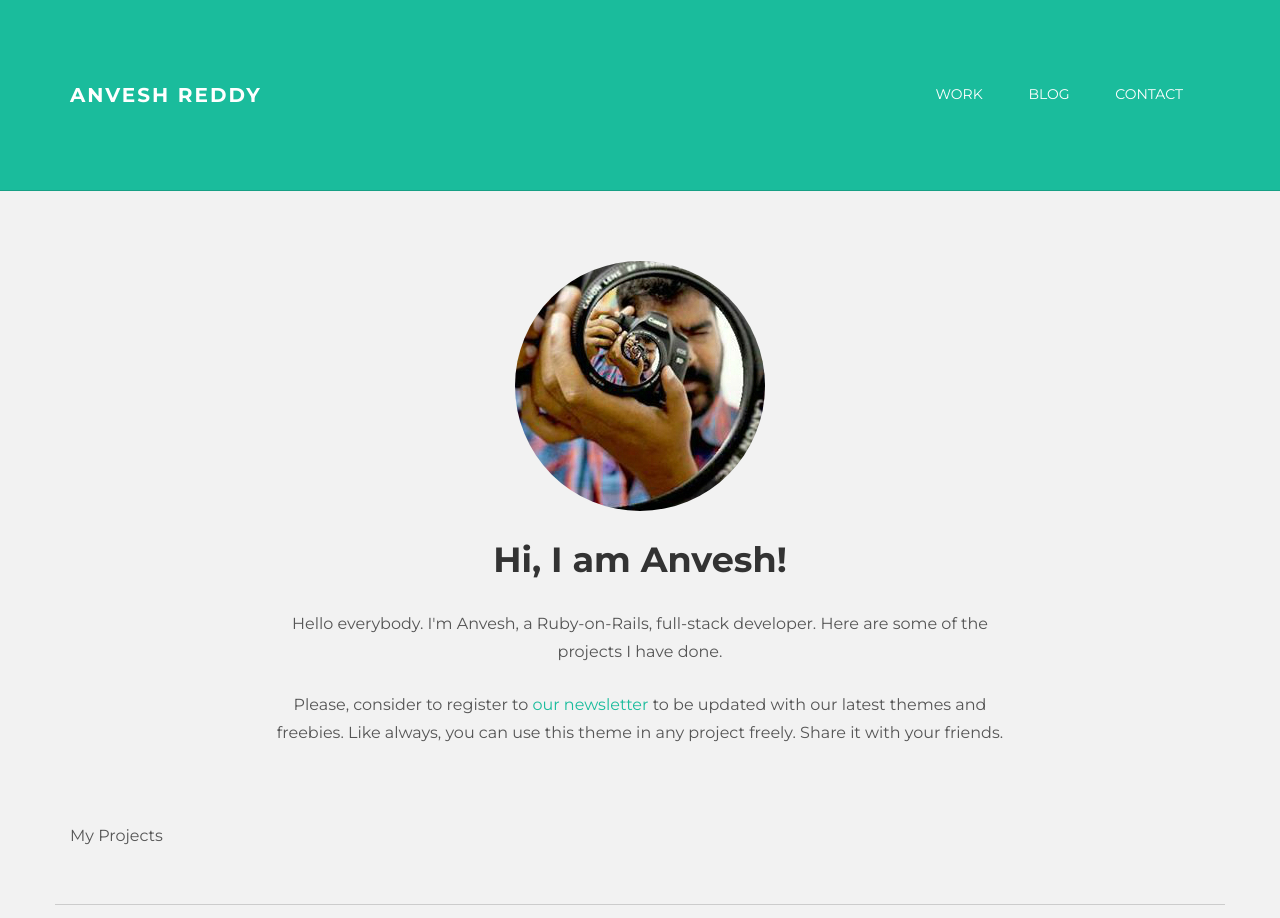
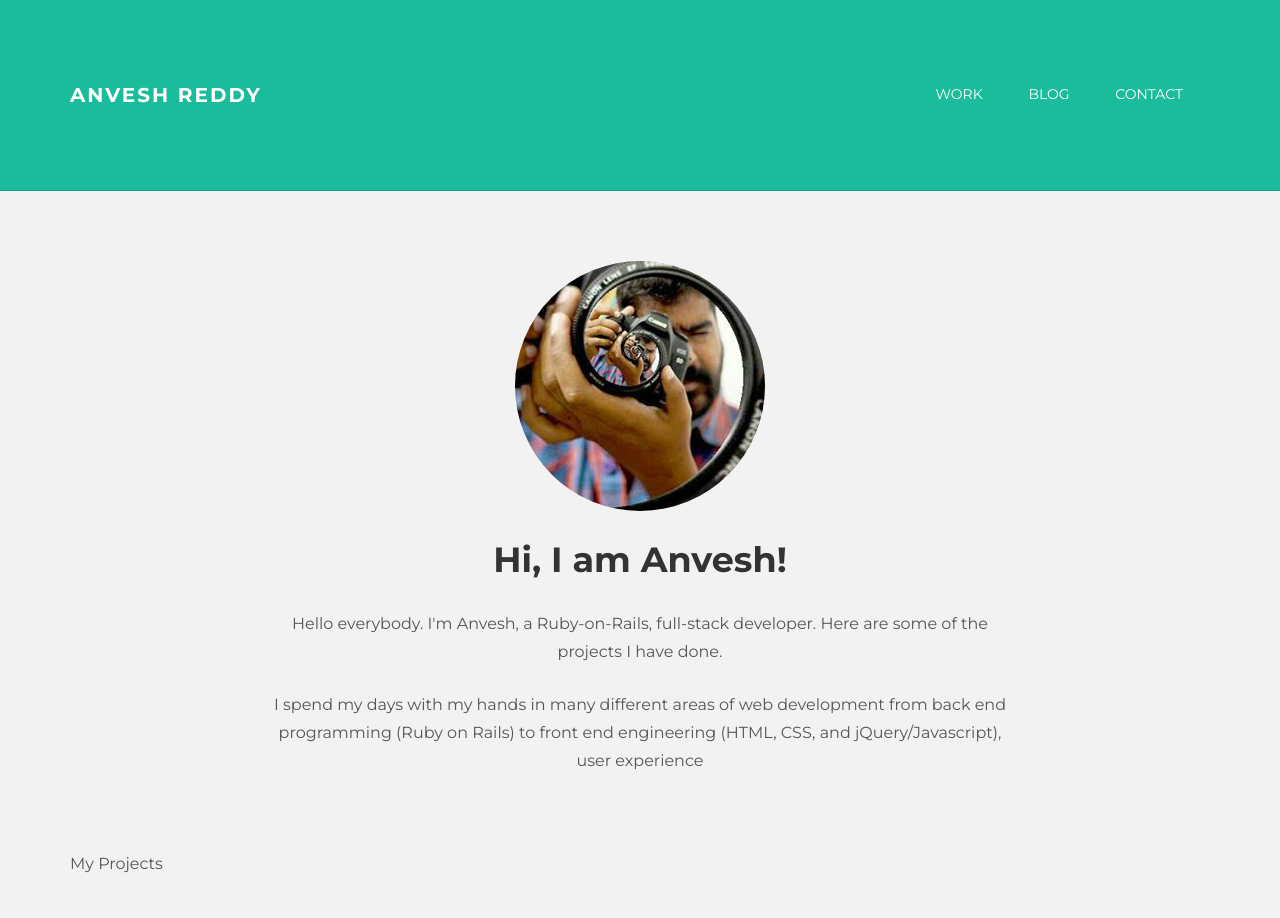
Before and after one commit to Anvesh24/anvesh24oldsite, a Jekyll site: the page built from index.html, in a window 1280 px wide. Shown: the top 918 px of the page. Built offline with Jekyll 4.4.1, drawn with Linux system fonts in a browser that asks for light colours; nearby versions of some CDN libraries; some of the changed text lies outside the part shown.

Commit message:
about, education

```diff
--- a/_includes/footer.html
+++ b/_includes/footer.html
@@ -23,7 +23,7 @@
 
         <div class="col-lg-4">
           <h4>About Me</h4>
-          <p>kdhsk hkdahsd  khdkasd kjksjadlk lkdoi jbdb jkhdcdkhc.</p>
+          <p>I spend my days with my hands in many different areas of web development from back end programming (Ruby on Rails) to front end engineering (HTML, CSS, and jQuery/Javascript), user experience. </p>
         </div><!-- /col-lg-4 -->
 
       </div>
--- a/_includes/me.html
+++ b/_includes/me.html
@@ -5,16 +5,16 @@
 
     <hr>
       <div class="col-lg-4">
-        <a class="zoom green" href="work01.html"><img class="img-responsive" src="/edu.jpg" alt="" /></a>
+        <a class="zoom green" href="/education/"><img class="img-responsive" src="/edu.jpg" alt="" /></a>
         <p>Education</p>
       </div>
       <div class="col-lg-4">
-        <a class="zoom green" href="work01.html"><img class="img-responsive" src="/selfie.jpg" alt="" /></a>
+        <a class="zoom green" href="/photography/"><img class="img-responsive" src="/selfie.jpg" alt="" /></a>
         <p>Photography</p>
       </div>
       <div class="col-lg-4">
-        <a class="zoom green" href="work01.html"><img class="img-responsive" src="assets/img/portfolio/port06.jpg" alt="" /></a>
-        <p>About</p>
+        <a class="zoom green" href="/contact/"><img class="img-responsive" src="/contact.jpg" alt="" /></a>
+        <p>Contact</p>
       </div>
     </div><!-- /row -->
 
--- a/_sass/_layout.scss
+++ b/_sass/_layout.scss
@@ -268,6 +268,31 @@
     text-align: center;
 }
 
+/* Photography */
+.pic_content {
+    background-color: #F7FAFA;
+    border-radius: 1%;
+    margin-bottom: 3px;
+
+    .pic {
+      margin: auto;
+      width: 88%;
+      padding: 10px;
+    }
+    .pic_message {
+      padding: 5px 7px 7px 12px;
+      font-size: 15px;
+      font-weight: 300;
+
+    }
+  }
+
+  .photobox{
+    text-align: center;
+  }
+
+
+
 // /**
 //  * Site header
 //  */
--- a/index.html
+++ b/index.html
@@ -13,7 +13,7 @@
           <img class="my-circle" src="selfie2.jpg" alt="Anvesh">
           <h1>Hi, I am Anvesh!</h1>
           <p>Hello everybody. I'm Anvesh, a Ruby-on-Rails, full-stack developer.  Here are some of the projects I have done.</p>
-          <p>Please, consider to register to <a href="http://eepurl.com/IcgkX">our newsletter</a> to be updated with our latest themes and freebies. Like always, you can use this theme in any project freely. Share it with your friends.</p>
+          <p>I spend my days with my hands in many different areas of web development from back end programming (Ruby on Rails) to front end engineering (HTML, CSS, and jQuery/Javascript), user experience </p>
 
         </div><!-- /col-lg-8
       </div><!/row -->
```
Also changed, not shown: awork.md (+1 -1 lines), contact.md (+1 -1 lines), education.md (added, +121 -0 lines), photography.md (added, +91 -0 lines), assets/baby.jpg (added), assets/charminar.jpg (added), assets/collage.jpg (added), assets/cows.jpg (added), assets/graduate.jpg (added), assets/nimit.jpg (added), assets/photo.png (added), assets/selfie.jpg (added), contact.jpg (added).
